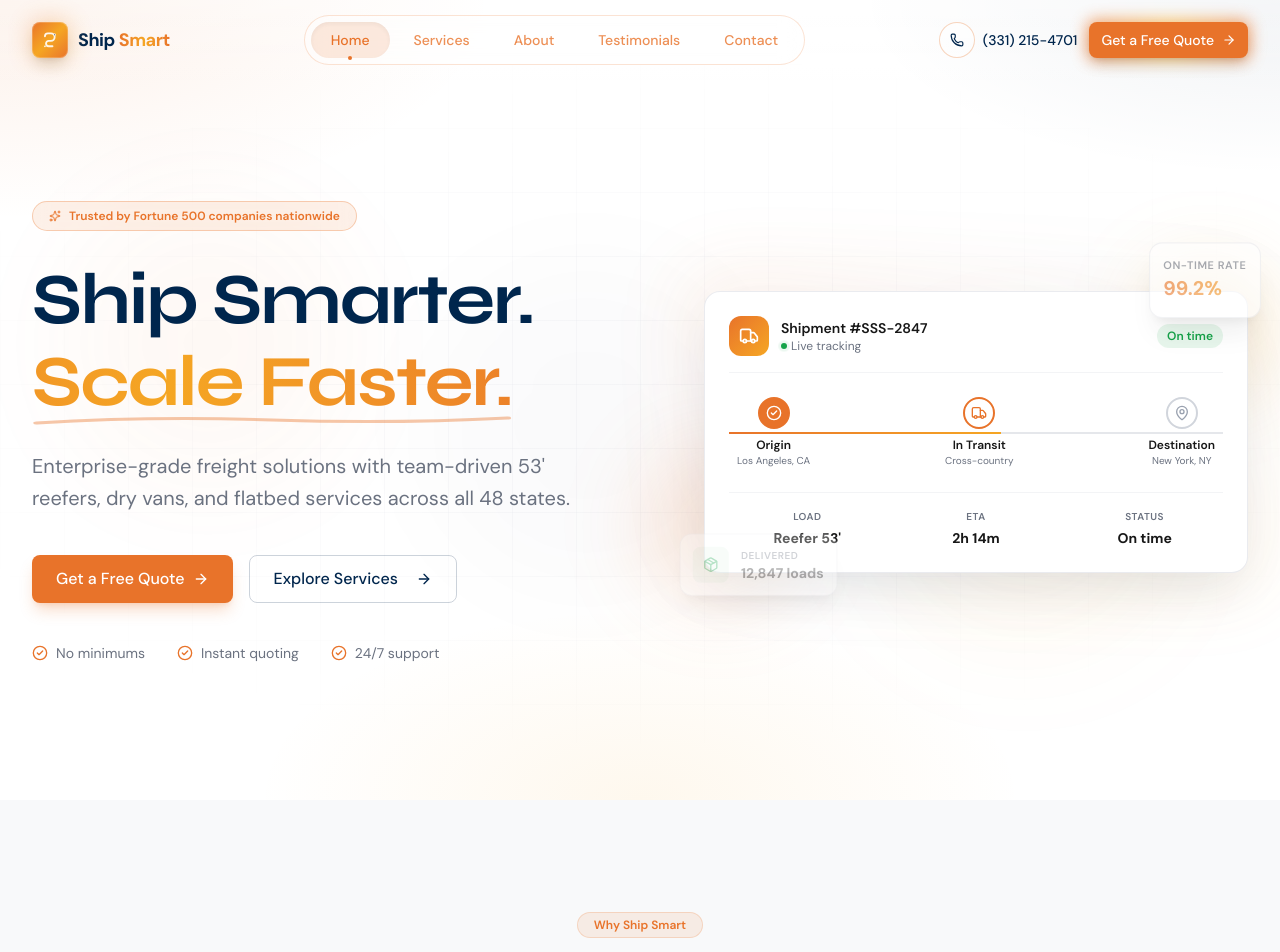
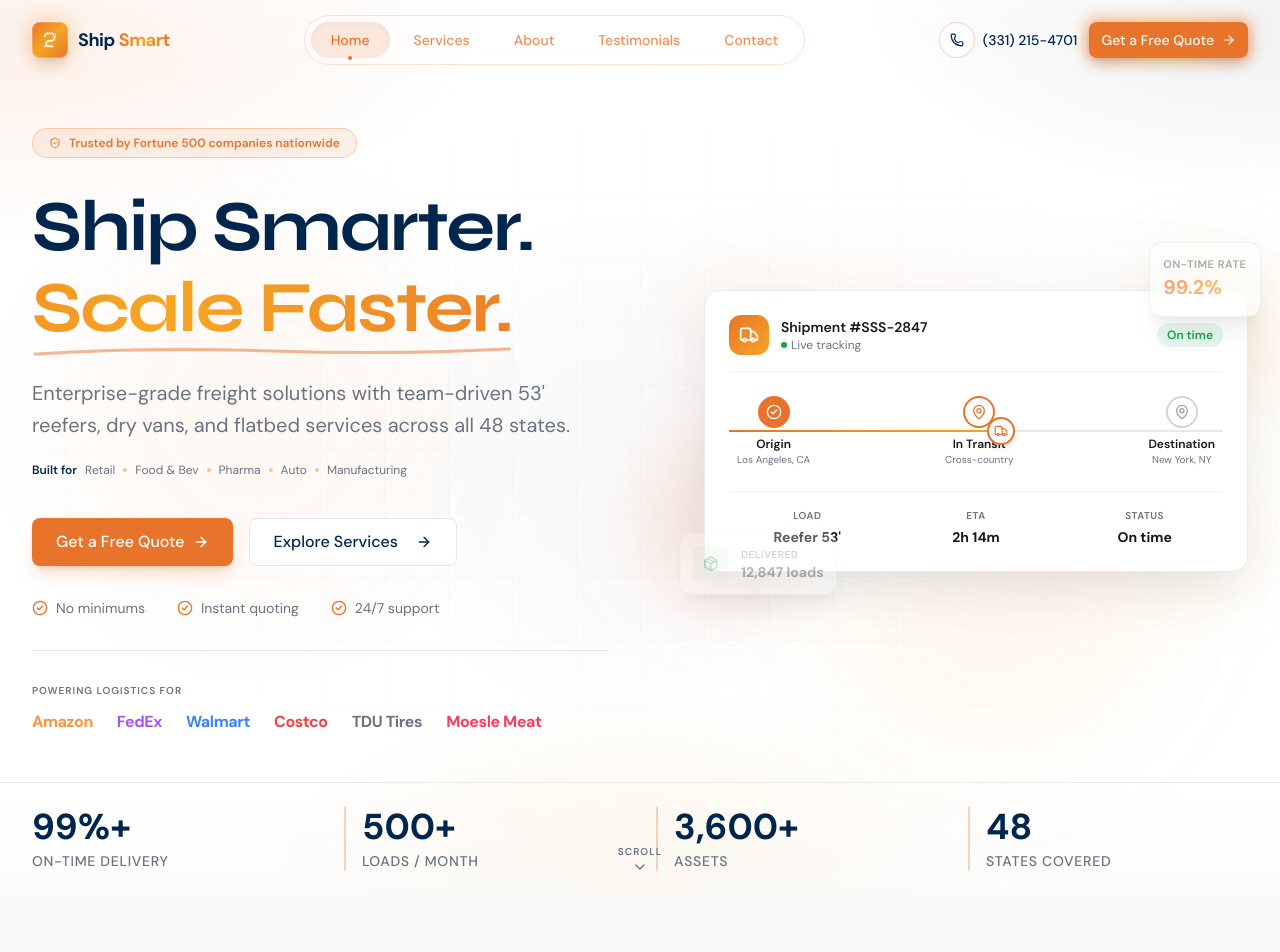
Before and after one commit to HusbanTech12/ship_smart_solution, a Next.js app: page / in a window 1280 px wide. Shown: the top 952 px of the page. Built offline with nearby package versions, Linux system fonts and the light colour scheme.

Commit message:
feat(hero): Fortune 500 upgrade — stats strip, client logos, animated route + moving truck, scroll indicator, industries micro-line, shield trust pill, outline CTA

```diff
--- a/components/landing/hero-section.tsx
+++ b/components/landing/hero-section.tsx
@@ -1,14 +1,33 @@
 "use client"
 
-import { useReducedMotion } from "framer-motion"
-import { ArrowRight, Truck, MapPin, Package, CheckCircle2, Sparkles } from "lucide-react"
+import { useEffect, useState } from "react"
+import { motion, useReducedMotion } from "framer-motion"
+import {
+  ArrowRight,
+  Truck,
+  MapPin,
+  Package,
+  CheckCircle2,
+  ShieldCheck,
+  ChevronDown,
+} from "lucide-react"
 import Link from "next/link"
 import { Button } from "@/components/ui/button"
+import { AnimatedCounter } from "@/components/shared/animated-counter"
+import { COMPANY } from "@/lib/constants/company"
 
 const trustSignals = [
   "No minimums",
   "Instant quoting",
   "24/7 support",
+]
+
+const industries = [
+  "Retail",
+  "Food & Bev",
+  "Pharma",
+  "Auto",
+  "Manufacturing",
 ]
 
 const routeSteps = [
@@ -23,8 +42,35 @@
   { label: "Status", value: "On time" },
 ]
 
+const heroStats = [
+  { value: 99, suffix: "%+", label: "On-time delivery" },
+  { value: 500, suffix: "+", label: "Loads / month" },
+  { value: 3600, suffix: "+", label: "Assets" },
+  { value: 48, suffix: "", label: "States covered" },
+]
+
+const clientColors: Record<string, string> = {
+  Amazon: "#fb923c",
+  FedEx: "#a855f7",
+  Walmart: "#3b82f6",
+  Costco: "#ef4444",
+  "TDU Tires": "#6b7280",
+  "Moesle Meat": "#f43f5e",
+}
+
 export function HeroSection() {
   const prefersReduced = useReducedMotion()
+  const anim = !prefersReduced
+  const [progress, setProgress] = useState(0)
+
+  useEffect(() => {
+    if (prefersReduced) {
+      setProgress(55)
+      return
+    }
+    const t = setTimeout(() => setProgress(55), 400)
+    return () => clearTimeout(t)
+  }, [prefersReduced])
 
   return (
     <section className="relative min-h-screen flex flex-col overflow-hidden bg-white">
@@ -32,23 +78,23 @@
         className="absolute inset-0"
         style={{
           background:
-            "radial-gradient(ellipse 70% 50% at 0% 0%, rgba(232,115,42,0.10) 0%, transparent 55%), radial-gradient(ellipse 60% 40% at 100% 0%, rgba(0,38,77,0.06) 0%, transparent 55%), radial-gradient(ellipse 50% 40% at 50% 100%, rgba(245,166,35,0.08) 0%, transparent 60%)",
+            "radial-gradient(ellipse 70% 50% at 0% 0%, rgba(232,115,42,0.12) 0%, transparent 55%), radial-gradient(ellipse 60% 40% at 100% 0%, rgba(0,38,77,0.08) 0%, transparent 55%), radial-gradient(ellipse 50% 40% at 50% 100%, rgba(245,166,35,0.10) 0%, transparent 60%)",
         }}
       />
 
       {!prefersReduced && (
         <>
-          <div className="absolute top-1/4 left-[5%] h-72 w-72 rounded-full bg-brand-secondary/15 blur-3xl animate-float" />
-          <div className="absolute top-1/2 right-[10%] h-64 w-64 rounded-full bg-brand-accent/10 blur-3xl animate-float-delayed" />
-          <div className="absolute bottom-1/4 left-1/3 h-80 w-80 rounded-full bg-brand-primary/5 blur-3xl animate-float-slow" />
+          <div className="absolute top-1/4 left-[5%] h-96 w-96 rounded-full bg-brand-secondary/15 blur-3xl animate-float" />
+          <div className="absolute top-1/2 right-[10%] h-80 w-80 rounded-full bg-brand-accent/12 blur-3xl animate-float-delayed" />
+          <div className="absolute bottom-1/4 left-1/3 h-96 w-96 rounded-full bg-brand-primary/5 blur-3xl animate-float-slow" />
         </>
       )}
 
       <div
-        className="absolute inset-0 opacity-[0.4]"
+        className="absolute inset-0 opacity-[0.35]"
         style={{
           backgroundImage:
-            "linear-gradient(rgba(0,38,77,0.06) 1px, transparent 1px), linear-gradient(90deg, rgba(0,38,77,0.06) 1px, transparent 1px)",
+            "linear-gradient(rgba(0,38,77,0.05) 1px, transparent 1px), linear-gradient(90deg, rgba(0,38,77,0.05) 1px, transparent 1px)",
           backgroundSize: "64px 64px",
           maskImage:
             "radial-gradient(ellipse 80% 60% at 50% 50%, black 30%, transparent 80%)",
@@ -58,15 +104,25 @@
       />
 
       <div className="flex-1 flex items-center relative z-10">
-        <div className="max-w-7xl mx-auto px-4 sm:px-6 lg:px-8 w-full pt-24 lg:pt-32 pb-16">
+        <div className="max-w-7xl mx-auto px-4 sm:px-6 lg:px-8 w-full pt-24 lg:pt-32 pb-12">
           <div className="grid grid-cols-1 lg:grid-cols-2 gap-12 lg:gap-16 items-center">
             <div className="text-center lg:text-left">
-              <div className="inline-flex items-center gap-2 rounded-full border border-brand-secondary/30 bg-brand-secondary/10 px-4 py-1.5 text-xs font-semibold text-brand-secondary mb-8 backdrop-blur-sm">
-                <Sparkles className="h-3 w-3" />
+              <motion.div
+                initial={anim ? { opacity: 0, y: 10 } : undefined}
+                animate={anim ? { opacity: 1, y: 0 } : undefined}
+                transition={{ duration: 0.5 }}
+                className="inline-flex items-center gap-2 rounded-full border border-brand-secondary/30 bg-brand-secondary/10 px-4 py-1.5 text-xs font-semibold text-brand-secondary mb-8 backdrop-blur-sm"
+              >
+                <ShieldCheck className="h-3 w-3" />
                 Trusted by Fortune 500 companies nationwide
-              </div>
+              </motion.div>
 
-              <h1 className="text-5xl sm:text-6xl lg:text-7xl font-display font-bold text-brand-primary leading-[1.02] tracking-tight">
+              <motion.h1
+                initial={anim ? { opacity: 0, y: 20 } : undefined}
+                animate={anim ? { opacity: 1, y: 0 } : undefined}
+                transition={{ duration: 0.6, delay: 0.1, ease: [0.21, 0.47, 0.32, 0.98] as const }}
+                className="text-5xl sm:text-6xl lg:text-7xl font-display font-bold text-brand-primary leading-[1.02] tracking-tight"
+              >
                 Ship Smarter.
                 <br />
                 <span className="relative inline-block mt-2">
@@ -74,7 +130,7 @@
                     Scale Faster.
                   </span>
                   <svg
-                    className="absolute -bottom-2 left-0 w-full h-3 text-brand-secondary/40"
+                    className="absolute -bottom-3 left-0 w-full h-3 text-brand-secondary/50"
                     viewBox="0 0 200 12"
                     fill="none"
                     preserveAspectRatio="none"
@@ -89,13 +145,40 @@
                     />
                   </svg>
                 </span>
-              </h1>
+              </motion.h1>
 
-              <p className="mt-8 text-lg sm:text-xl text-brand-muted max-w-xl mx-auto lg:mx-0 leading-relaxed">
+              <motion.p
+                initial={anim ? { opacity: 0, y: 20 } : undefined}
+                animate={anim ? { opacity: 1, y: 0 } : undefined}
+                transition={{ duration: 0.6, delay: 0.2, ease: [0.21, 0.47, 0.32, 0.98] as const }}
+                className="mt-8 text-lg sm:text-xl text-brand-muted max-w-xl mx-auto lg:mx-0 leading-relaxed"
+              >
                 Enterprise-grade freight solutions with team-driven 53&apos; reefers, dry vans, and flatbed services across all 48 states.
-              </p>
+              </motion.p>
 
-              <div className="mt-10 flex flex-col sm:flex-row items-center justify-center lg:justify-start gap-4">
+              <motion.div
+                initial={anim ? { opacity: 0, y: 10 } : undefined}
+                animate={anim ? { opacity: 1, y: 0 } : undefined}
+                transition={{ duration: 0.5, delay: 0.25 }}
+                className="mt-5 flex flex-wrap items-center justify-center lg:justify-start gap-x-2 gap-y-1.5 text-xs text-brand-muted"
+              >
+                <span className="font-semibold text-brand-primary">Built for</span>
+                {industries.map((ind, i) => (
+                  <span key={ind} className="inline-flex items-center gap-x-2">
+                    <span>{ind}</span>
+                    {i < industries.length - 1 && (
+                      <span className="h-1 w-1 rounded-full bg-brand-secondary/40" />
+                    )}
+                  </span>
+                ))}
+              </motion.div>
+
+              <motion.div
+                initial={anim ? { opacity: 0, y: 20 } : undefined}
+                animate={anim ? { opacity: 1, y: 0 } : undefined}
+                transition={{ duration: 0.6, delay: 0.3, ease: [0.21, 0.47, 0.32, 0.98] as const }}
+                className="mt-10 flex flex-col sm:flex-row items-center justify-center lg:justify-start gap-4"
+              >
                 <Link href="/contact" className="w-full sm:w-auto">
                   <Button
                     variant="secondary"
@@ -111,27 +194,59 @@
                 </Link>
                 <Link href="/services" className="w-full sm:w-auto">
                   <Button
-                    variant="ghost"
+                    variant="outline"
                     size="lg"
-                    className="group w-full border-brand-primary/20 text-brand-primary hover:bg-brand-primary/5"
+                    className="group w-full"
                   >
                     Explore Services
                     <ArrowRight className="ml-2 h-4 w-4 transition-transform duration-300 group-hover:translate-x-1" />
                   </Button>
                 </Link>
-              </div>
+              </motion.div>
 
-              <div className="mt-10 flex flex-wrap items-center justify-center lg:justify-start gap-x-8 gap-y-3 text-sm text-brand-muted">
+              <motion.div
+                initial={anim ? { opacity: 0, y: 20 } : undefined}
+                animate={anim ? { opacity: 1, y: 0 } : undefined}
+                transition={{ duration: 0.6, delay: 0.4, ease: [0.21, 0.47, 0.32, 0.98] as const }}
+                className="mt-8 flex flex-wrap items-center justify-center lg:justify-start gap-x-8 gap-y-3 text-sm text-brand-muted"
+              >
                 {trustSignals.map((signal) => (
                   <span key={signal} className="flex items-center gap-2">
                     <CheckCircle2 className="h-4 w-4 text-brand-secondary" />
                     {signal}
                   </span>
                 ))}
-              </div>
+              </motion.div>
+
+              <motion.div
+                initial={anim ? { opacity: 0, y: 10 } : undefined}
+                animate={anim ? { opacity: 1, y: 0 } : undefined}
+                transition={{ duration: 0.6, delay: 0.5 }}
+                className="mt-8 pt-8 border-t border-gray-200"
+              >
+                <p className="text-[10px] font-semibold uppercase tracking-widest text-brand-muted mb-3">
+                  Powering logistics for
+                </p>
+                <div className="flex flex-wrap items-center justify-center lg:justify-start gap-x-6 gap-y-2">
+                  {COMPANY.clients.map((client) => (
+                    <span
+                      key={client}
+                      className="text-sm sm:text-base font-heading font-bold tracking-tight transition-all duration-300 hover:scale-105 cursor-default"
+                      style={{ color: clientColors[client] }}
+                    >
+                      {client}
+                    </span>
+                  ))}
+                </div>
+              </motion.div>
             </div>
 
-            <div className="relative lg:pl-8">
+            <motion.div
+              initial={anim ? { opacity: 0, x: 20 } : undefined}
+              animate={anim ? { opacity: 1, x: 0 } : undefined}
+              transition={{ duration: 0.7, delay: 0.3, ease: [0.21, 0.47, 0.32, 0.98] as const }}
+              className="relative lg:pl-8"
+            >
               <div className="absolute -top-6 -right-6 h-32 w-32 rounded-full bg-brand-accent/20 blur-2xl" />
               <div className="absolute -bottom-8 -left-8 h-40 w-40 rounded-full bg-brand-secondary/15 blur-2xl" />
 
@@ -164,7 +279,24 @@
 
                   <div className="relative my-6 px-2">
                     <div className="absolute top-1/2 left-0 right-0 h-0.5 bg-gray-200 -translate-y-1/2" />
-                    <div className="absolute top-1/2 left-0 h-0.5 bg-gradient-to-r from-brand-secondary to-brand-accent -translate-y-1/2" style={{ width: "55%" }} />
+                    <div
+                      className="absolute top-1/2 left-0 h-0.5 bg-gradient-to-r from-brand-secondary to-brand-accent -translate-y-1/2 transition-all duration-[1500ms] ease-out"
+                      style={{ width: `${progress}%` }}
+                    />
+
+                    {!prefersReduced && (
+                      <div
+                        className="absolute top-1/2 -translate-y-1/2 -translate-x-1/2 z-10"
+                        style={{
+                          left: `${progress}%`,
+                          transition: "left 1500ms ease-out",
+                        }}
+                      >
+                        <div className="flex h-7 w-7 items-center justify-center rounded-full bg-white border-2 border-brand-secondary shadow-md">
+                          <Truck className="h-3.5 w-3.5 text-brand-secondary" />
+                        </div>
+                      </div>
+                    )}
 
                     <div className="relative flex justify-between">
                       {routeSteps.map((step) => (
@@ -181,7 +313,7 @@
                             {step.status === "done" ? (
                               <CheckCircle2 className="h-4 w-4 text-white" />
                             ) : step.status === "active" ? (
-                              <Truck className="h-4 w-4 text-brand-secondary" />
+                              <MapPin className="h-4 w-4 text-brand-secondary" />
                             ) : (
                               <MapPin className="h-4 w-4 text-gray-400" />
                             )}
@@ -236,10 +368,41 @@
                   </div>
                 </div>
               </div>
-            </div>
+            </motion.div>
           </div>
         </div>
       </div>
+
+      <div className="relative z-10 border-t border-gray-200/80 bg-gradient-to-b from-transparent to-brand-surface/50 backdrop-blur-sm">
+        <div className="max-w-7xl mx-auto px-4 sm:px-6 lg:px-8 py-6">
+          <div className="grid grid-cols-2 lg:grid-cols-4 gap-6 lg:gap-8">
+            {heroStats.map((stat) => (
+              <div
+                key={stat.label}
+                className="text-center lg:text-left border-l-2 border-brand-secondary/30 lg:pl-4 first:border-l-0 first:pl-0"
+              >
+                <div className="text-3xl sm:text-4xl font-heading font-bold text-brand-primary">
+                  <AnimatedCounter end={stat.value} suffix={stat.suffix} />
+                </div>
+                <div className="mt-1 text-xs sm:text-sm font-medium text-brand-muted uppercase tracking-wider">
+                  {stat.label}
+                </div>
+              </div>
+            ))}
+          </div>
+        </div>
+      </div>
+
+      <motion.div
+        initial={anim ? { opacity: 0, y: -10 } : undefined}
+        animate={anim ? { opacity: 1, y: 0 } : undefined}
+        transition={{ duration: 0.6, delay: 0.8 }}
+        className="absolute bottom-4 left-1/2 -translate-x-1/2 z-20 hidden md:flex flex-col items-center gap-1 text-brand-muted"
+        aria-hidden="true"
+      >
+        <span className="text-[10px] font-semibold uppercase tracking-widest">Scroll</span>
+        <ChevronDown className="h-4 w-4 animate-bounce" />
+      </motion.div>
     </section>
   )
 }
```
